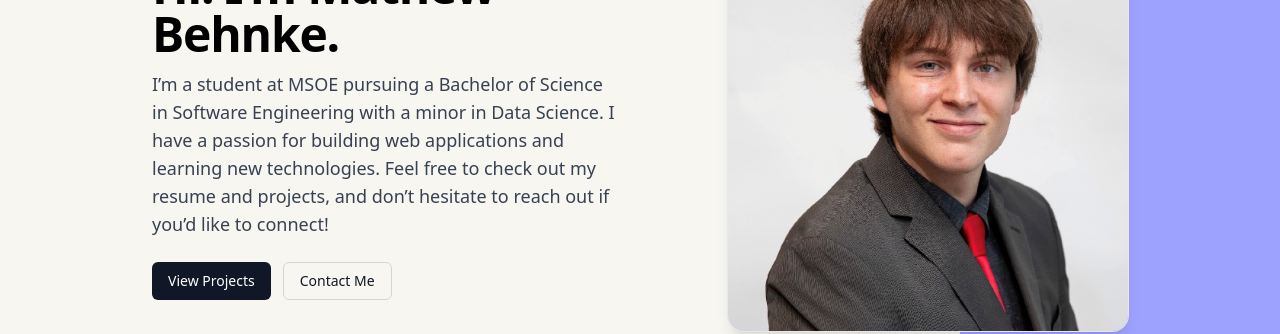
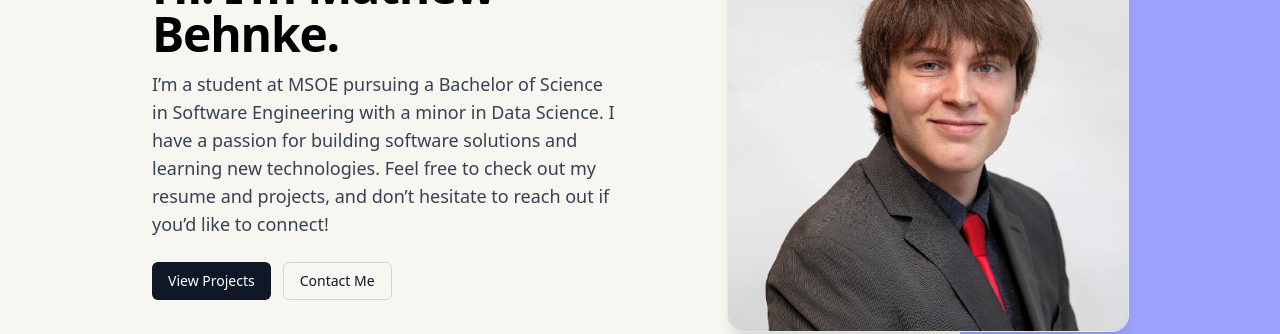
Before and after one commit to behnkem747/Mathew-Behnke-Portfolio, a React (Vite) app: page / in a window 1280 px wide. Shown: the part 174-508 px from the top of the page. Built offline with nearby package versions, Linux system fonts and the light colour scheme.

Commit message:
fix: update wording in Home component description for clarity

```diff
--- a/src/pages/Home.tsx
+++ b/src/pages/Home.tsx
@@ -17,7 +17,7 @@ export default function Home() {
             <p className="max-w-xl text-lg text-gray-700">
               I’m a student at MSOE pursuing a Bachelor of Science in Software
               Engineering with a minor in Data Science. I have a passion for
-              building web applications and learning new technologies.
+              building software solutions and learning new technologies.
               Feel free to check out my resume and projects, and don’t
               hesitate to reach out if you’d like to connect!
             </p>
```
